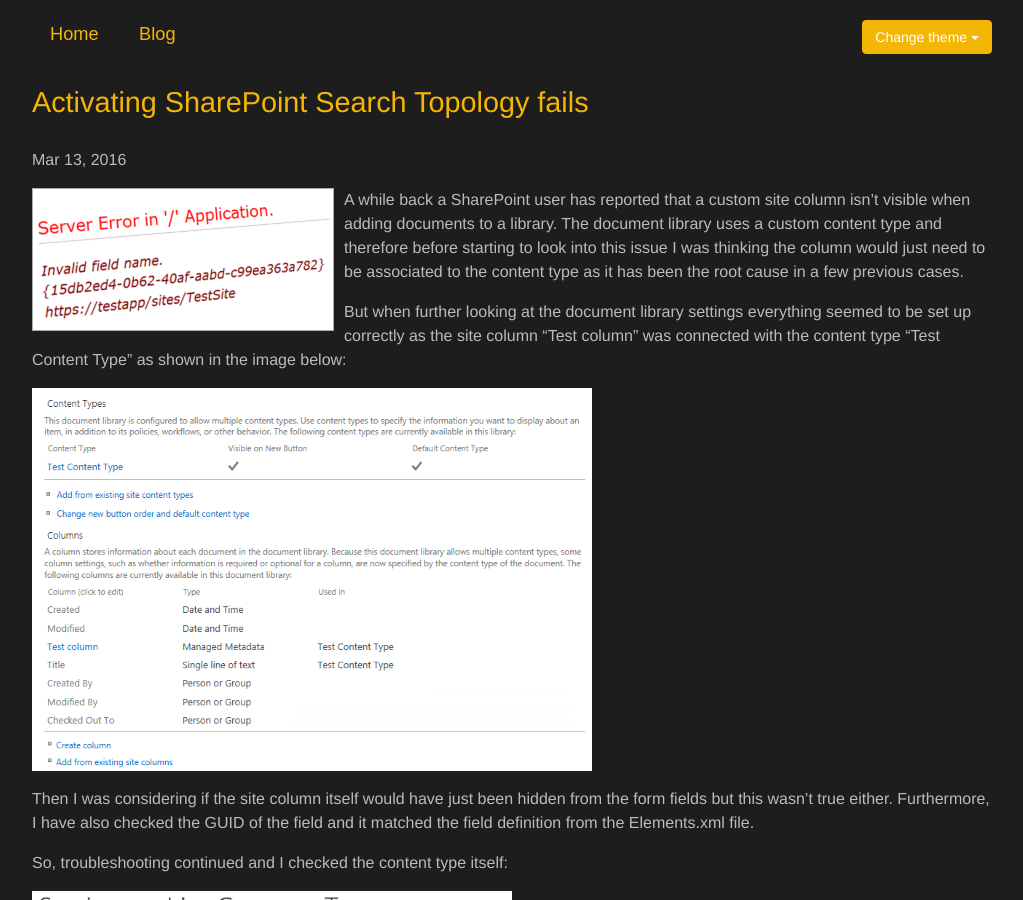
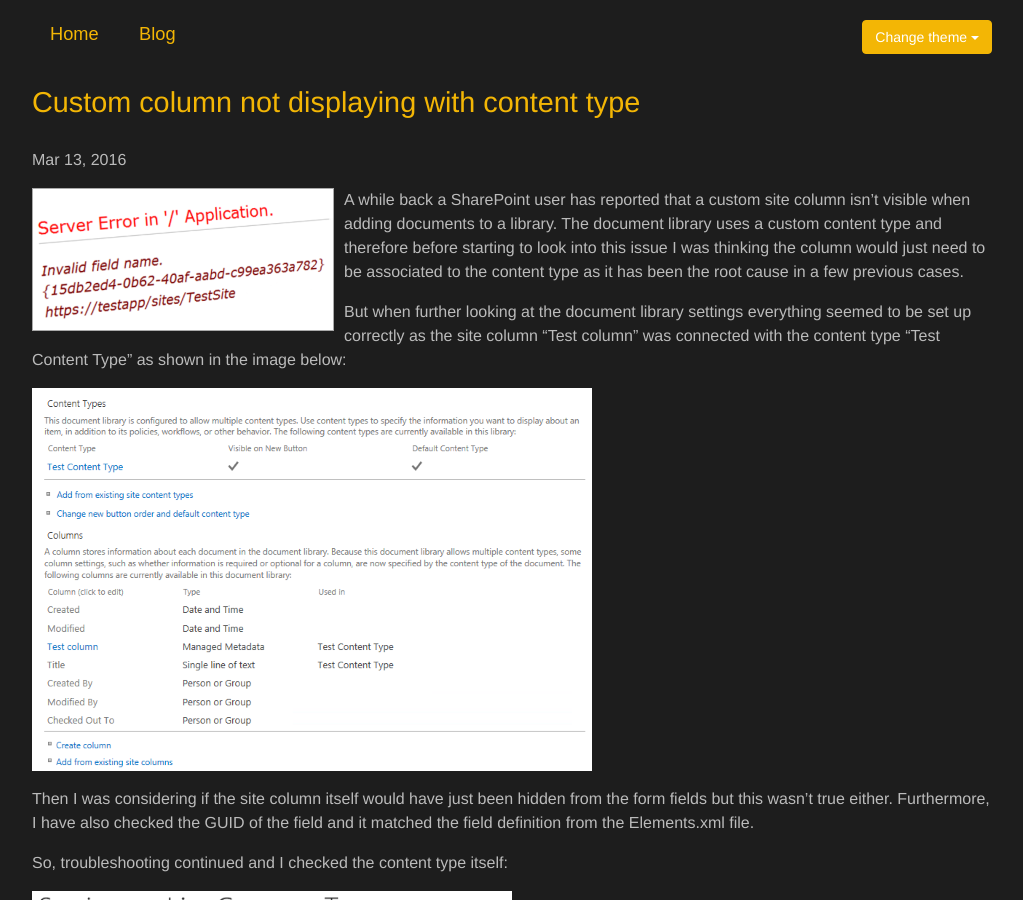
Before and after one commit to johannwalder/johannwalder.github.io, a Jekyll site: the page built from blog/_posts/2016-03-13-custom-column-not-displaying-with-content-type.markdown, in a window 1280 px wide and 900 px high. Shown: the whole window, without its empty margins (128-1151 px from the left). Built offline with Jekyll 4.4.1, drawn with Linux system fonts in a browser that asks for light colours; nearby versions of some CDN libraries; comment, search, counter and statistics services are not loaded.

Commit message:
Fixed blog post title

```diff
--- a/blog/_posts/2016-03-13-custom-column-not-displaying-with-content-type.markdown
+++ b/blog/_posts/2016-03-13-custom-column-not-displaying-with-content-type.markdown
@@ -1,6 +1,6 @@
 ---
 layout: post
-title:  "Activating SharePoint Search Topology fails"
+title:  "Custom column not displaying with content type"
 date:   2016-03-13 12:00:00
 categories:
 ---
```
